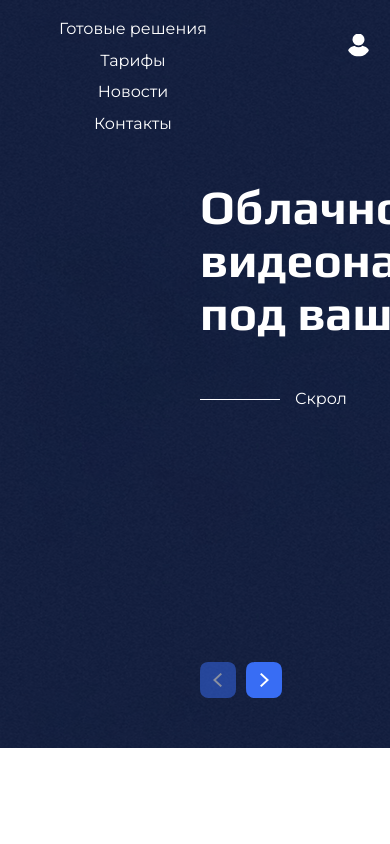
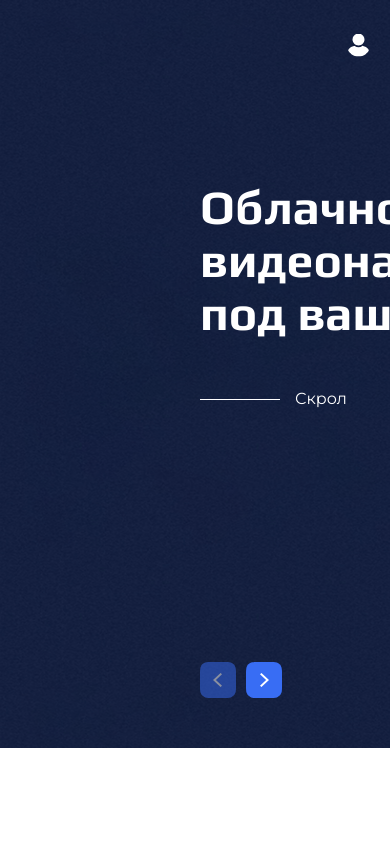
Before and after one commit to EgorEzhkov/camProject, a React (Vite) app: page / in a window 390 px wide. Both pictures are taken after a click on the element 35 px from the left and 45 px from the top of the page. Shown: the top 844 px of the page. Built offline with nearby package versions, Linux system fonts and the light colour scheme.

Commit message:
start adaptive for mobile

```diff
--- a/src/assets/fonts/fonts.css
+++ b/src/assets/fonts/fonts.css
@@ -27,6 +27,13 @@
   font-style: normal;
 }
 
+@font-face {
+  font-family: "Montserrat";
+  src: url("./Montserrat/Montserrat-ExtraBold.ttf") format("truetype");
+  font-weight: 800;
+  font-style: normal;
+}
+
 /* Play */
 @font-face {
   font-family: "Play";
--- a/src/components/Header/Header.module.css
+++ b/src/components/Header/Header.module.css
@@ -50,6 +50,7 @@
   justify-content: center;
   margin-left: 75px;
   transition: 0.2s ease-out all;
+  align-items: center;
 }
 
 .buttonJoinContainer:hover {
@@ -68,7 +69,21 @@
   }
   .ul {
     display: none;
-    opacity: 0;
+    box-sizing: border-box;
+    position: absolute;
+    flex-direction: column;
+    background-color: white;
+    border-radius: 0 10px 10px 0;
+    max-width: 100vw;
+    width: 80%;
+    min-height: 100vh;
+    height: 100%;
+    left: 0;
+    top: -14px;
+    justify-content: center;
+    gap: 10px;
+    align-items: start;
+    padding: 0 20px;
   }
   .header {
     justify-content: space-between;
@@ -83,11 +98,30 @@
 
   .ul.active {
     display: flex;
-    flex-direction: column;
-    opacity: 1;
-    position: absolute;
-    top: 0;
-    left: 10%;
+    animation: active 0.3s;
+  }
+
+  .ul.inactive {
+    display: flex;
+    animation: inactive 0.3s;
+  }
+
+  .li {
+  }
+
+  .phoneNumberAndIconContainer {
+    display: flex;
+    flex-direction: row;
+    gap: 10px;
+    margin: 0 auto;
+    justify-self: end;
+  }
+  .phoneNumber {
+    font-size: 20px;
+    font-weight: 500;
+    font-family: "MontSerrat", "Courier New", Courier, monospace;
+    text-decoration: none;
+    color: #3955d1;
   }
 
   .navIcon {
@@ -103,6 +137,11 @@
     -o-transition: 0.5s ease-in-out;
     transition: 0.5s ease-in-out;
     cursor: pointer;
+    z-index: 99999;
+  }
+
+  .navIcon.active {
+    margin-left: 68%;
   }
 
   .navIcon span {
@@ -122,6 +161,10 @@
     -moz-transition: 0.25s ease-in-out;
     -o-transition: 0.25s ease-in-out;
     transition: 0.25s ease-in-out;
+  }
+
+  .navIcon span.active {
+    background: #000000;
   }
   .navIcon span:nth-child(1) {
     top: 0px;
@@ -162,3 +205,35 @@
     left: 50%;
   }
 }
+
+@keyframes active {
+  from {
+    opacity: 0;
+    left: -100vw;
+  }
+  to {
+    opacity: 1;
+    left: 0;
+  }
+}
+
+@keyframes inactive {
+  0% {
+    opacity: 1;
+    left: 0;
+  }
+  99% {
+    opacity: 0;
+    left: -100vw;
+  }
+
+  100% {
+    display: none;
+  }
+}
+
+@media (500px <= width <= 775px) {
+  .navIcon.active {
+    margin-left: 73%;
+  }
+}
--- a/src/components/Header/Header.tsx
+++ b/src/components/Header/Header.tsx
@@ -2,10 +2,11 @@ import Button from "../../ui/Button/Button";
 import styles from "./Header.module.css";
 import logo from "../../assets/images/logo.png";
 import joinIcon from "../../assets/images/joinIcon.svg";
-import { useState } from "react";
+import phoneIcon from "../../assets/images/phoneIcon.svg";
+import { useCallback, useEffect, useRef, useState } from "react";
+import { RemoveScrollBar } from "react-remove-scroll-bar";
 
-const Header = () => {
-  const buttonProps = {
+const buttonPropsDesctop = {
   fontFamily: "Montserrat",
   fontWeight: "Regular",
   fontSize: 16,
@@ -13,41 +14,108 @@ const Header = () => {
   padding: "7px 20px",
 } as const;
 
-  const [onClickBurger, setOnClickBurger] = useState(false);
-  console.log(onClickBurger);
+const buttonPropsMobile = {
+  fontFamily: "Montserrat",
+  fontWeight: "ExtraBold",
+  fontSize: 20,
+  backgroundColor: false,
+  padding: "0",
+  color: "black",
+} as const;
+
+const delay = (ms: number) => new Promise((res) => setTimeout(res, ms));
+
+const Header = () => {
+  const [menuState, setMenuState] = useState<"closed" | "opening" | "closing">(
+    "closed"
+  );
+  const ulRef = useRef<HTMLUListElement>(null);
+
+  const handleMenu = useCallback(async () => {
+    if (menuState === "closed") {
+      setMenuState("opening");
+    } else if (menuState === "opening") {
+      setMenuState("closing");
+      await delay(300); // ровно столько нужно для анимации
+      setMenuState("closed");
+    }
+  }, [menuState]);
+
+  useEffect(() => {
+    if (menuState === "closed") return;
+
+    const handleClickOutSide = (event: MouseEvent) => {
+      if (ulRef.current && !ulRef.current.contains(event.target as Node)) {
+        handleMenu();
+      }
+    };
+
+    document.addEventListener("mousedown", handleClickOutSide);
+
+    return () => {
+      document.removeEventListener("mousedown", handleClickOutSide);
+    };
+  }, [menuState, handleMenu]);
+
+  const propsForButton = {
+    ...(menuState === "opening"
+      ? { ...buttonPropsMobile }
+      : menuState === "closed"
+      ? { ...buttonPropsDesctop }
+      : { ...buttonPropsMobile }),
+  };
+
   return (
     <>
       <header className={styles.header}>
         <div
-          className={`${styles.navIcon} ${onClickBurger ? styles.active : ""}`}
-          onClick={() => setOnClickBurger(!onClickBurger)}
+          className={`${styles.navIcon} ${
+            menuState === "opening" ? styles.active : ""
+          }`}
+          onClick={handleMenu}
         >
-          <span></span>
-          <span></span>
-          <span></span>
-          <span></span>
+          <span className={menuState === "opening" ? styles.active : ""}></span>
+          <span className={menuState === "opening" ? styles.active : ""}></span>
+          <span className={menuState === "opening" ? styles.active : ""}></span>
+          <span className={menuState === "opening" ? styles.active : ""}></span>
         </div>
         <div className={styles.imgContainer}>
           <img src={logo} alt="" />
         </div>
         <div className={styles.buttonsContainer}>
-          <ul className={`${styles.ul} ${onClickBurger ? styles.active : ""}`}>
-            <li className={styles.li}>
-              <Button {...buttonProps}>Готовые решения</Button>
+          {menuState === "opening" && <RemoveScrollBar></RemoveScrollBar>}
+          <ul
+            className={`${styles.ul} ${
+              menuState === "opening"
+                ? styles.active
+                : menuState === "closing"
+                ? styles.inactive
+                : ""
+            }`}
+            ref={ulRef}
+          >
+            {["Готовые решения", "Тарифы", "Новости", "Контакты"].map(
+              (el, index) => {
+                return (
+                  <li className={styles.li} key={index}>
+                    <Button {...propsForButton}>{el}</Button>
                   </li>
-            <li className={styles.li}>
-              <Button {...buttonProps}>Тарифы</Button>
-            </li>
-            <li className={styles.li}>
-              <Button {...buttonProps}>Новости</Button>
-            </li>
-            <li className={styles.li}>
-              <Button {...buttonProps}>Контакты</Button>
-            </li>
+                );
+              }
+            )}
+
+            {menuState === "opening" && (
+              <div className={styles.phoneNumberAndIconContainer}>
+                <a href="tel:+74732573191" className={styles.phoneNumber}>
+                  +7 (473) 257-31-91
+                </a>
+                <img src={phoneIcon} alt="phoneicon" />
+              </div>
+            )}
           </ul>
           <div className={styles.buttonJoinContainer}>
             <Button
-              {...buttonProps}
+              {...buttonPropsDesctop}
               border={true}
               borderColor="purple"
               padding="7px 30px"
@@ -56,7 +124,7 @@ const Header = () => {
             </Button>
           </div>
           <div className={styles.joinIconContainer}>
-            <img src={joinIcon} alt="" />
+            <img src={joinIcon} alt="joinIcon" />
           </div>
         </div>
       </header>
--- a/src/ui/Button/Button.tsx
+++ b/src/ui/Button/Button.tsx
@@ -4,7 +4,7 @@ interface Props {
   children?: React.ReactNode;
   border?: boolean;
   fontFamily: "Montserrat" | "Play";
-  fontWeight: "Bold" | "Medium" | "Regular";
+  fontWeight: "Bold" | "Medium" | "Regular" | "ExtraBold";
   fontSize: number;
   backgroundColor: boolean;
   borderColor?: "purple" | "blue";
@@ -34,7 +34,13 @@ const Button: FC<Props> = ({
   const styleButton = {
     fontFamily,
     fontWeight:
-      fontWeight === "Bold" ? 700 : fontWeight === "Medium" ? 500 : 400, // Regular
+      fontWeight === "Bold"
+        ? 700
+        : fontWeight === "Medium"
+        ? 500
+        : fontWeight === "Regular"
+        ? 400
+        : 800, // extrabold
     fontSize,
     backgroundColor: backgroundColor ? "#007bff" : "transparent",
     color: color,
@@ -47,6 +53,7 @@ const Button: FC<Props> = ({
     lineHeight: lineHeight,
     width: width,
     transition: ".3s ease-in-out all",
+    height: "fit-content",
   } as const;
 
   return (
```
Also changed, not shown: src/assets/fonts/Montserrat/Montserrat-ExtraBold.ttf (added), src/assets/images/phoneIcon.svg (added). Lines whose indentation alone changed are shown as unchanged.
